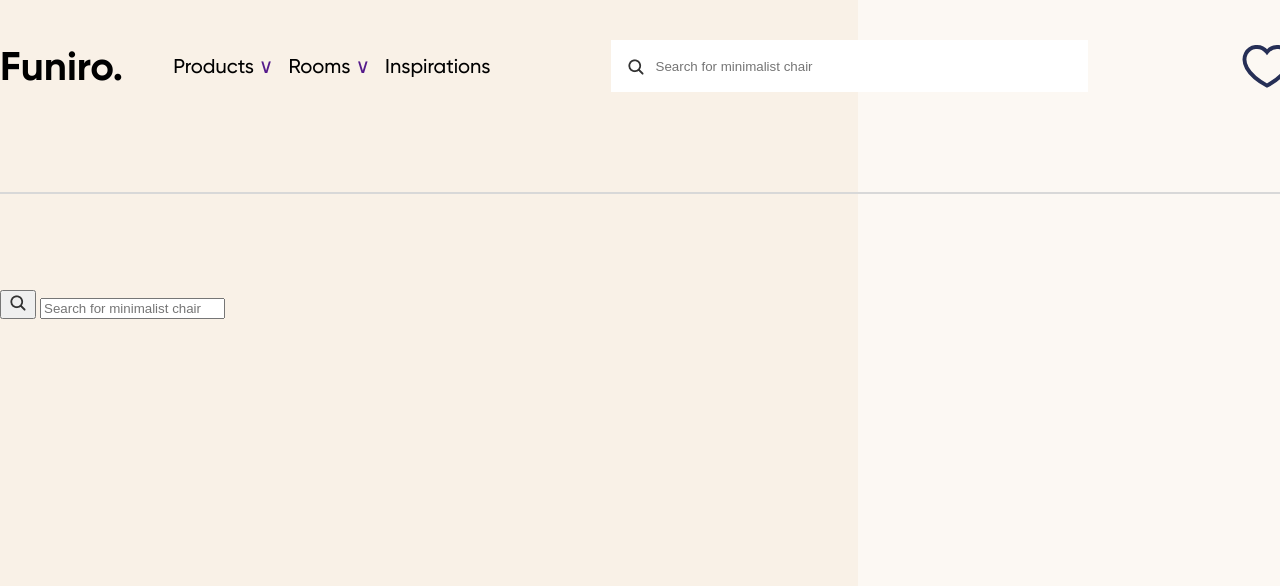
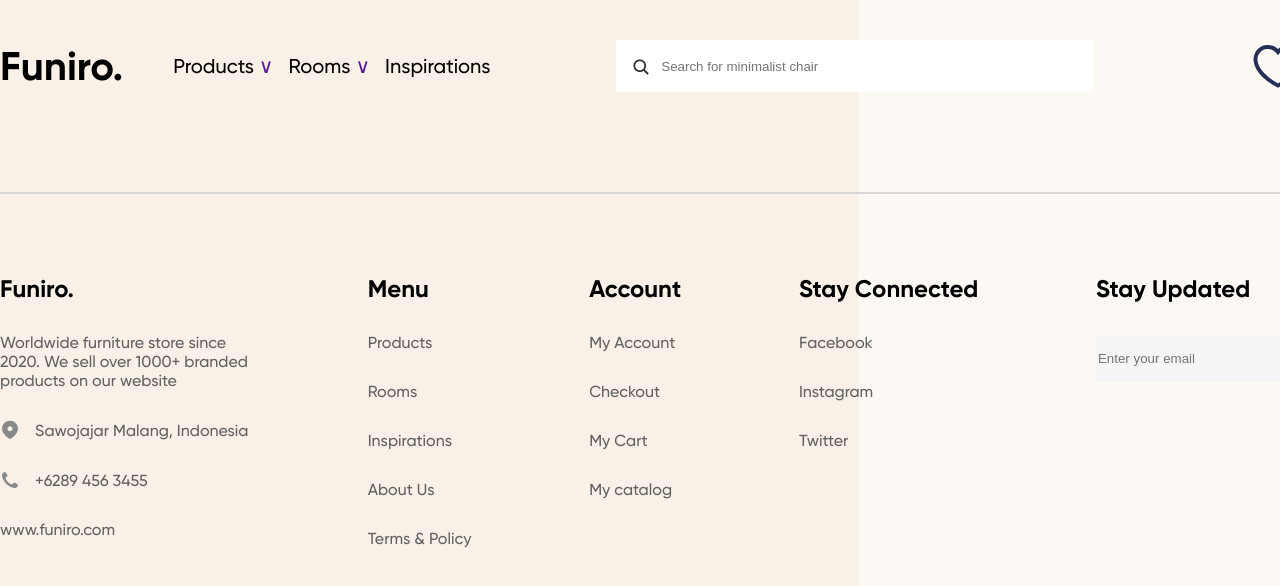
Before and after one commit to matrix103/HomeMagazine, a plain HTML site: page index.html in a window 1280 px wide. Shown: the top 586 px of the page. Drawn offline with Linux system fonts and the light colour scheme.

Commit message:
footer ready

```diff
--- a/css/style.css
+++ b/css/style.css
@@ -39,6 +39,7 @@ body{
    width: 1400px;
    margin: 40px auto 50px auto;
    display: flex;
+   justify-content: space-between;
 }
 .nav {
    display: flex;
@@ -131,6 +132,7 @@ body{
    width: 1400px;
    margin: 0 auto;
    display: flex;
+   justify-content: space-between;
 }
 .footer__line {
    width: 1400px;
@@ -138,28 +140,79 @@ body{
    border: 1px solid #D8D8D8;
 }
 .footer__main {
+   width: 250px;
 }
 .footer__title {
+   margin-top: 0;
+   font-family: 'gilroy-bold';
+   font-weight: 700;
+   font-size: 24px;
+   color: #000;
+   margin-bottom: 30px;
 }
 .footer__main__subtitle {
+   margin-top: 0;
+   margin-bottom: 30px;
+   font-family: 'gilroy-medium';
+   font-size: 16px;
+   color: #616161;
+   font-weight: 400;
 }
 .footer__main__info {
+   display: flex;
+   align-items: center;
+   margin-bottom: 30px;
+   font-family: 'gilroy-medium';
+   font-size: 16px;
+   color: #616161;
+   font-weight: 400;
+   text-decoration: none;
 }
 .footer__main__img {
+   margin-right: 15px;
 }
 .footer__main__text {
+   font-family: 'gilroy-medium';
+   font-size: 16px;
+   color: #616161;
+   font-weight: 400;
+   text-decoration: none;
 }
 .footer__main__link {
+   margin-bottom: 30px;
+   font-family: 'gilroy-medium';
+   font-size: 16px;
+   color: #616161;
+   font-weight: 400;
+   text-decoration: none;
 }
+
 .footer__menu {
+   display: flex;
+   flex-direction: column;
 }
 .footer__subtitle {
+   margin-bottom: 30px;
+   font-family: 'gilroy-medium';
+   font-size: 16px;
+   color: #616161;
+   font-weight: 500;
 }
 .footer__email {
 }
 .footer__email__form {
+   display: flex;
+   align-items: center;
 }
 .footer__email__button {
+   background-color: none;
+   width: 50px;
+   height: 50px;
+   border: none;
 }
 .footer__email__input {
+   background: #F4F5F7;
+   border: none;
+   width: 250px;
+   height: 45px;
 }
--- a/index.html
+++ b/index.html
@@ -62,44 +62,44 @@
       <div class="footer__line"></div>
       <div class="footer__container">
          <div class="footer__main">
-            <p class="footer__title"></p>
-            <p class="footer__main__subtitle"></p>
+            <p class="footer__title">Funiro.</p>
+            <p class="footer__main__subtitle">Worldwide furniture store since 2020. We sell over 1000+ branded products on our website</p>
             <div class="footer__main__info">
-               <img class="footer__main__img" src="" alt="">
-               <a href="" class="footer__main__text"></a>
+               <img class="footer__main__img" src="img/Pin 24px.svg" alt="">
+               <a href="" class="footer__main__text">Sawojajar Malang, Indonesia</a>
             </div>
             <div class="footer__main__info">
-               <img class="footer__main__img" src="" alt="">
-               <a href="" class="footer__main__text"></a>
+               <img class="footer__main__img" src="img/Phone 24px.svg" alt="">
+               <a href="" class="footer__main__text">+6289 456 3455</a>
             </div>
-            <a href="" class="footer__main__link"></a>
+            <a href="" class="footer__main__link">www.funiro.com</a>
          </div>
          <div class="footer__menu">
-            <a class="footer__title"></a>
-            <a class="footer__subtitle"></a>
-            <a class="footer__subtitle"></a>
-            <a class="footer__subtitle"></a>
-            <a class="footer__subtitle"></a>
-            <a class="footer__subtitle"></a>
+            <a class="footer__title">Menu</a>
+            <a class="footer__subtitle">Products</a>
+            <a class="footer__subtitle">Rooms</a>
+            <a class="footer__subtitle">Inspirations</a>
+            <a class="footer__subtitle">About Us</a>
+            <a class="footer__subtitle">Terms & Policy</a>
          </div>
          <div class="footer__menu">
-            <a class="footer__title"></a>
-            <a class="footer__subtitle"></a>
-            <a class="footer__subtitle"></a>
-            <a class="footer__subtitle"></a>
-            <a class="footer__subtitle"></a>
+            <a class="footer__title">Account</a>
+            <a class="footer__subtitle">My Account</a>
+            <a class="footer__subtitle">Checkout</a>
+            <a class="footer__subtitle">My Cart</a>
+            <a class="footer__subtitle">My catalog</a>
          </div>
          <div class="footer__menu">
-            <a class="footer__title"></a>
-            <a class="footer__subtitle"></a>
-            <a class="footer__subtitle"></a>
-            <a class="footer__subtitle"></a>
+            <a class="footer__title">Stay Connected</a>
+            <a class="footer__subtitle">Facebook</a>
+            <a class="footer__subtitle">Instagram</a>
+            <a class="footer__subtitle">Twitter</a>
          </div>
          <div class="footer__email">
-            <p class="footer__title"></p>
+            <p class="footer__title">Stay Updated</p>
             <form class="footer__email__form">
-               <button class="footer__email__button" type="submit"><img src="img/Search.png" alt=""></button>
-               <input class="footer__email__input" type="text" placeholder="Search for minimalist chair">
+               <input class="footer__email__input" type="text" placeholder="Enter your email">
+               <button class="footer__email__button" type="submit"><img src="img/sendfooter.svg" alt=""></button>
             </form>
          </div>
       </div>
```
Also changed, not shown: img/Phone 24px.svg (added), img/Pin 24px.svg (added), img/sendfooter.svg (added).
